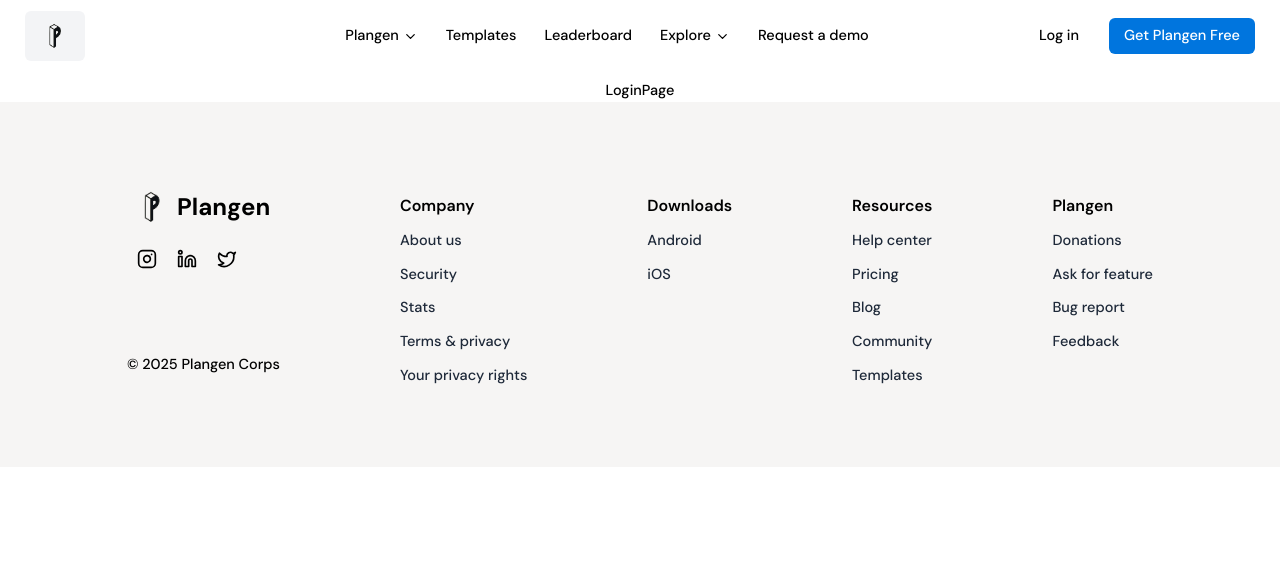
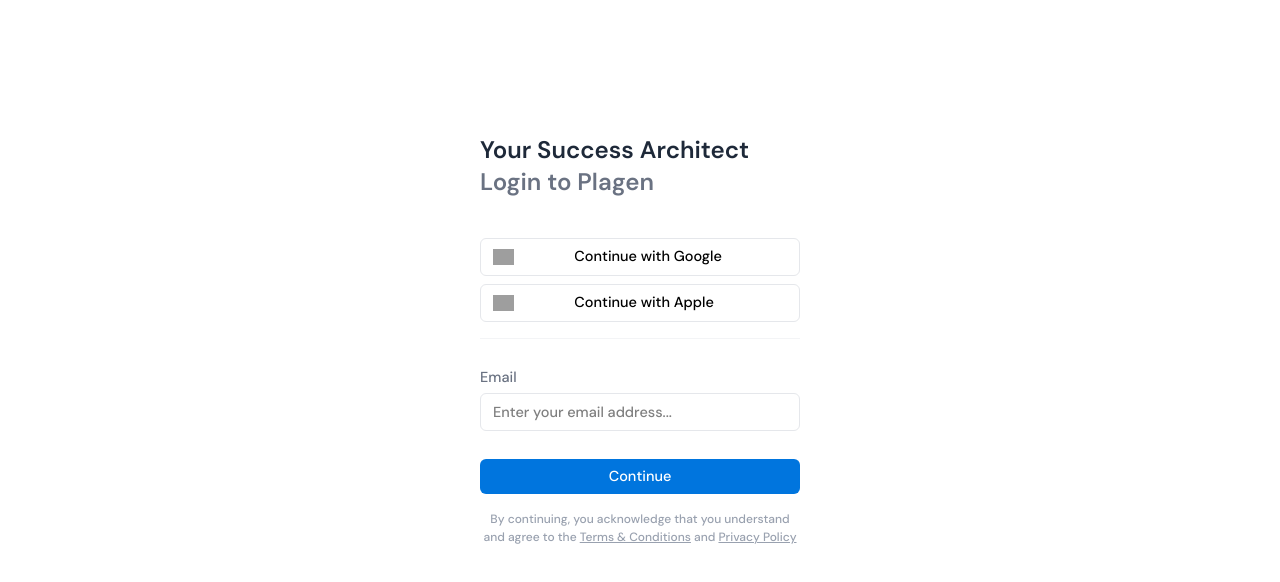
Before and after one commit to brogrammercode/PlanGen, a React (Vite) app in the folder frontend/: page /login in a window 1280 px wide. Shown: the top 582 px of the page. Built offline with nearby package versions, Linux system fonts and the light colour scheme; grey boxes are pictures that could not be loaded.

Commit message:
Login Page UI

```diff
--- a/frontend/src/App.tsx
+++ b/frontend/src/App.tsx
@@ -16,11 +16,11 @@
             <Layout>
               <Routes>
                 <Route path="/" element={<LandingPage />} />
-                <Route path="/login" element={<LoginPage />} />
               </Routes>
             </Layout>
           }
         />
+        <Route path="/login" element={<LoginPage />} />
       </Routes>
     </>
   );
--- /dev/null
+++ b/frontend/src/components/ui/Button/SecondaryButton.tsx
@@ -0,0 +1,24 @@
+import type { MouseEventHandler } from "react";
+
+interface SecondaryButtonProps {
+  children: React.ReactNode;
+  className?: string;
+  onClick?: MouseEventHandler<HTMLButtonElement>;
+}
+
+const SecondaryButton: React.FC<SecondaryButtonProps> = ({
+  children,
+  className = "",
+  onClick,
+}) => {
+  return (
+    <button
+      onClick={onClick}
+      className={`${className} border border-gray-200 hover:bg-gray-100 px-3 h-[38px] cursor-pointer rounded-md flex items-center`}
+    >
+      {children}
+    </button>
+  );
+};
+
+export default SecondaryButton;
--- /dev/null
+++ b/frontend/src/components/ui/Field/Field.tsx
@@ -0,0 +1,29 @@
+interface FieldProps {
+  type?: string;
+  placeholder?: string;
+  label?: string;
+  className?: string;
+  onChange?: React.ChangeEventHandler<HTMLInputElement>;
+}
+
+const Field = ({
+  type = "text",
+  className = "",
+  onChange,
+  placeholder,
+  label,
+}: FieldProps) => {
+  return (
+    <div className="flex flex-col gap-1">
+      {label && <span className="text-gray-500">{label}</span>}
+      <input
+        onChange={onChange}
+        type={type}
+        placeholder={placeholder}
+        className={`${className}  border border-gray-200 px-3 h-[38px] rounded-md focus:border-blue-500 outline-none focus:border-2`}
+      />
+    </div>
+  );
+};
+
+export default Field;
--- a/frontend/src/pages/LoginPage/LoginPage.tsx
+++ b/frontend/src/pages/LoginPage/LoginPage.tsx
@@ -1,5 +1,55 @@
+import PrimaryButton from "../../components/ui/Button/PrimaryButton";
+import SecondaryButton from "../../components/ui/Button/SecondaryButton";
+import Field from "../../components/ui/Field/Field";
+
 const LoginPage = () => {
-  return <div>LoginPage</div>;
+  return (
+    <div className="h-screen w-screen flex flex-col items-center justify-center">
+      <div className="w-80 flex flex-col items-start justify-start mb-10 font-semibold text-2xl ">
+        <h2 className="text-gray-800">Your Success Architect</h2>
+        <h1 className="text-gray-500">Login to Plagen</h1>
+      </div>
+      <SecondaryButton className="w-80 mb-2" onClick={() => {}}>
+        <img
+          src="https://cdn-icons-png.flaticon.com/128/300/300221.png"
+          alt="google"
+          className="h-4"
+        />
+        <span className="ml-15">Continue with Google</span>
+      </SecondaryButton>
+      <SecondaryButton className="w-80 mb-2" onClick={() => {}}>
+        <img
+          src="https://cdn-icons-png.flaticon.com/128/0/747.png"
+          alt="apple"
+          className="h-4"
+        />
+        <span className="ml-15">Continue with Apple</span>
+      </SecondaryButton>
+      <div className="w-80 mt-2 mb-7 bg-gray-100 h-[1px]" />
+      <Field
+        className="w-80 mb-2"
+        type="email"
+        placeholder="Enter your email address..."
+        label="Email"
+      />
+      <PrimaryButton label={"Continue"} className="w-80 mt-5"></PrimaryButton>
+      <div className="w-80 text-center text-[12px] mt-4 text-gray-400">
+        <span>
+          {
+            "By continuing, you acknowledge that you understand and agree to the "
+          }
+        </span>
+        <span className="underline cursor-pointer hover:text-blue-400">
+          Terms & Conditions
+        </span>
+        <span> and </span>
+        <span className="underline cursor-pointer hover:text-blue-400">
+          Privacy Policy
+        </span>
+      </div>
+      <div className="mb-30"></div>
+    </div>
+  );
 };
 
 export default LoginPage;
```
